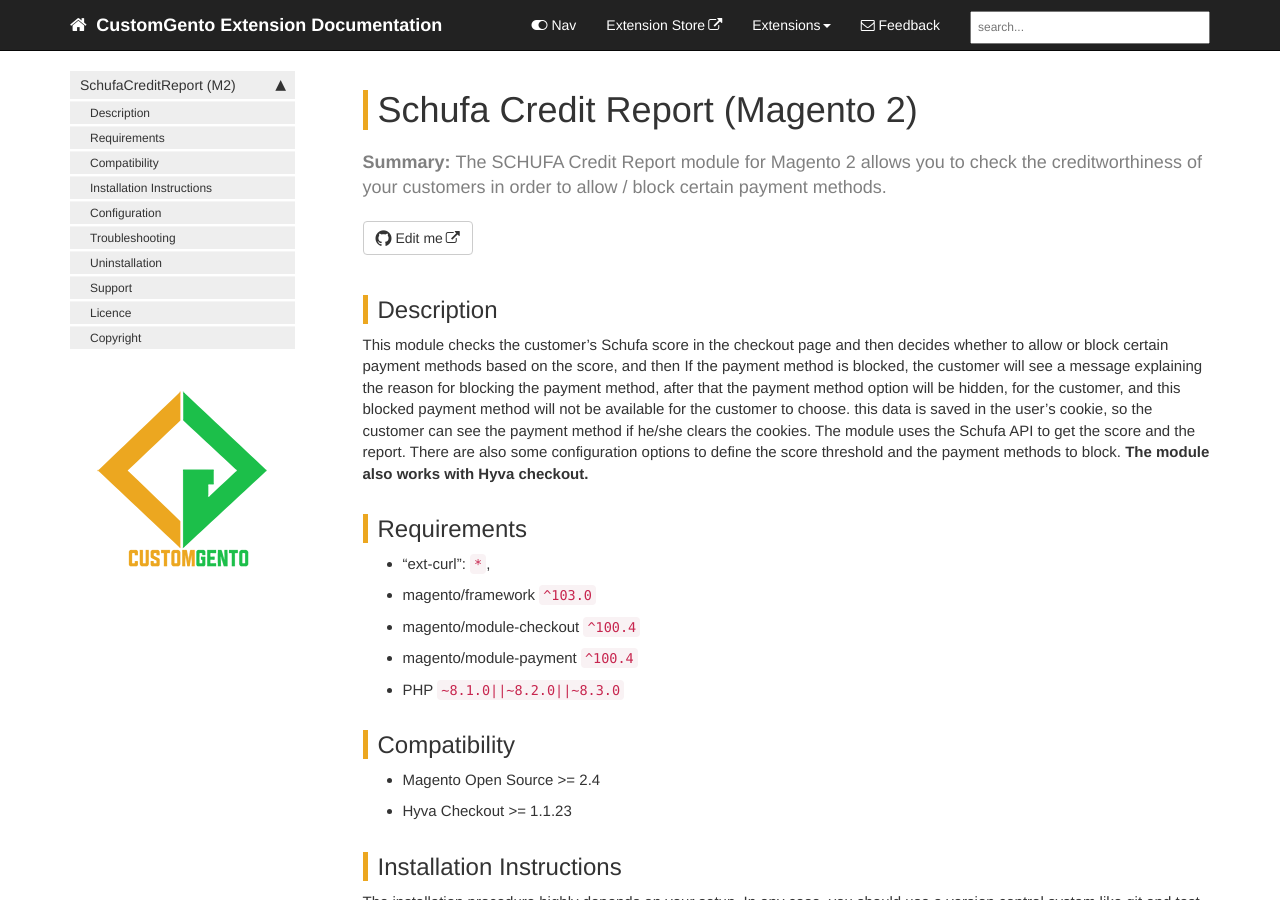
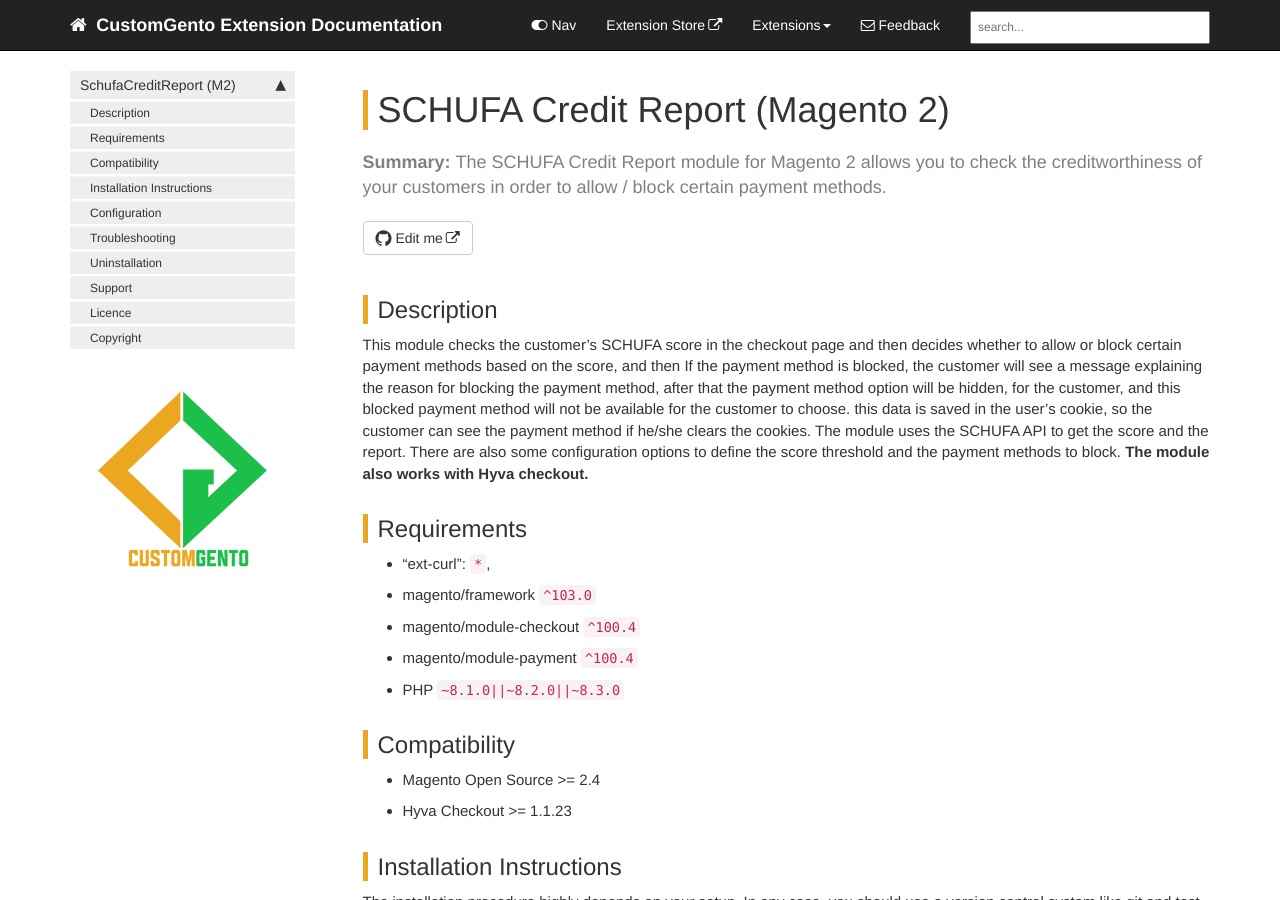
Before and after one commit to customgento/docs, a Jekyll site: the page built from pages/schufa-credit-report-m2.md, in a window 1280 px wide and 900 px high. Built offline with Jekyll 4.4.1, drawn with Linux system fonts in a browser that asks for light colours; comment, search, counter and statistics services are not loaded; some of the changed text lies outside the part shown.

```diff
--- a/pages/schufa-credit-report-m2.md
+++ b/pages/schufa-credit-report-m2.md
@@ -1,5 +1,5 @@
 ---
-title: Schufa Credit Report (Magento 2)
+title: SCHUFA Credit Report (Magento 2)
 permalink: schufa-credit-report-m2.html
 summary: "The SCHUFA Credit Report module for Magento 2 allows you to check the creditworthiness of your customers in order to
 allow / block certain payment methods."
@@ -9,11 +9,11 @@ toc: false
 
 ## Description
 
-This module checks the customer's Schufa score in the checkout page and then decides whether to allow or
+This module checks the customer's SCHUFA score in the checkout page and then decides whether to allow or
 block certain payment methods based on the score, and then If the payment method is blocked, the customer will see a message
 explaining the reason for blocking the payment method, after that the payment method option will be hidden, for the customer, and this blocked payment method will not be available for the customer to choose.
 this data is saved in the user's cookie, so the customer can see the payment method if he/she clears the cookies.
-The module uses the Schufa API to get the score and the report. There are also some configuration options to define the
+The module uses the SCHUFA API to get the score and the report. There are also some configuration options to define the
 score threshold and the payment methods to block.
 **The module also works with Hyva checkout.**
 
@@ -58,23 +58,23 @@ composer repository, we recommend installing via composer.
 
 ## Configuration
 
-You find the settings under Stores > Configuration > Sales > Schufa.
+You find the settings under Stores > Configuration > Sales > SCHUFA.
 There are two groups of configurations General and Rules. In `General` group you can enable the extension and set the API credentials.
 and in the `Rules` group you can set the score threshold and the payment methods to block.
 
-![Configure General Settings for Schufa Credit Report]({{ "
-images/schufa-credit-report-m2/general-group.png" }} "Configure General Settings for Schufa Credit Report")
+![Configure General Settings for SCHUFA Credit Report]({{ "
+images/schufa-credit-report-m2/general-group.png" }} "Configure General Settings for SCHUFA Credit Report")
 
 - **Enable** Enable or disable the extension.
 - **Test/Live** Enable or disable the test mode.
-- **Client Id** Schufa client id.
+- **Client Id** SCHUFA client id.
 - **Client Certificate** The content of the Certificate file.
 - **Client Key** The content of the key file.
 
 Now we need to define some rules for payment methods.
 
-![Rules configuration for Schufa Credit Report module]({{ "
-images/schufa-credit-report-m2/rules-group.png" }} "Rules configuration for Schufa Credit Report module")
+![Rules configuration for SCHUFA Credit Report module]({{ "
+images/schufa-credit-report-m2/rules-group.png" }} "Rules configuration for SCHUFA Credit Report module")
 
 - **Minimum Order Value** The module just checks the score if the order value is greater than this value.
 - **Maximum Number Of Failed Credit Reports** Enable or disable the test mode.
@@ -88,11 +88,11 @@ images/schufa-credit-report-m2/rules-group.png" }} "Rules configuration for Schu
 
 1. Do you use the latest version of the extension?
 2. Do you use Magento >= 2.4?
-3. Do you really use the correct Schufa API credentials?
+3. Do you really use the correct SCHUFA API credentials?
 4. Are you using the correct certification files?
 5. Make sure to test it in incognito mode or clear the cache.
-6. Make sure that the extension is **not** disabled under Stores > Configuration > Sales > Schufa.
-7. Make sure that the Schufa Credit Report is enabled in the payment methods configuration.
+6. Make sure that the extension is **not** disabled under Stores > Configuration > Sales > SCHUFA.
+7. Make sure that the SCHUFA Credit Report is enabled in the payment methods configuration.
 
 ## Uninstallation
 
```
